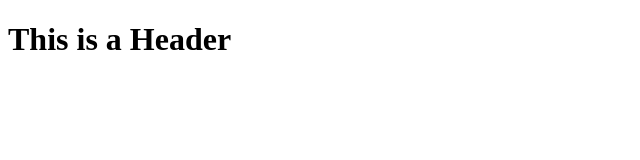
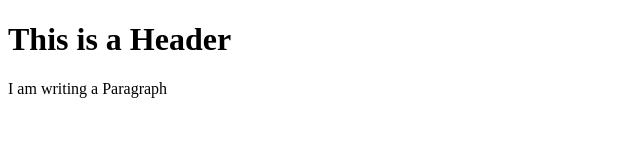
Before and after one commit to sreeja12/git-test, a plain HTML site: page index.html in a window 1280 px wide. Shown: the whole page, without its empty margins (0-640 px from the left). Drawn offline with Linux system fonts and the light colour scheme.

Commit message:
Second commit

```diff
--- a/index.html
+++ b/index.html
@@ -2,5 +2,6 @@
 <html>
     <body>
         <h1>This is a Header</h1>
+        <p>I am writing a Paragraph</p>
     </body>
 </html>
```
